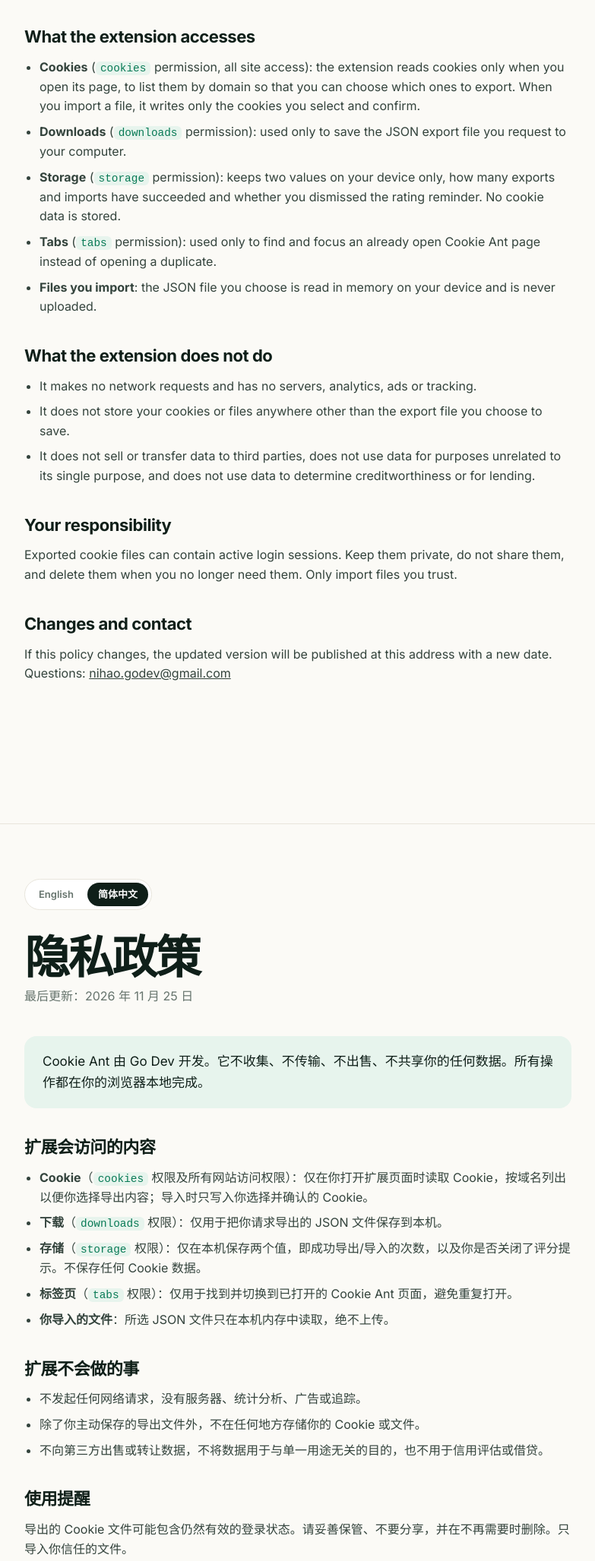
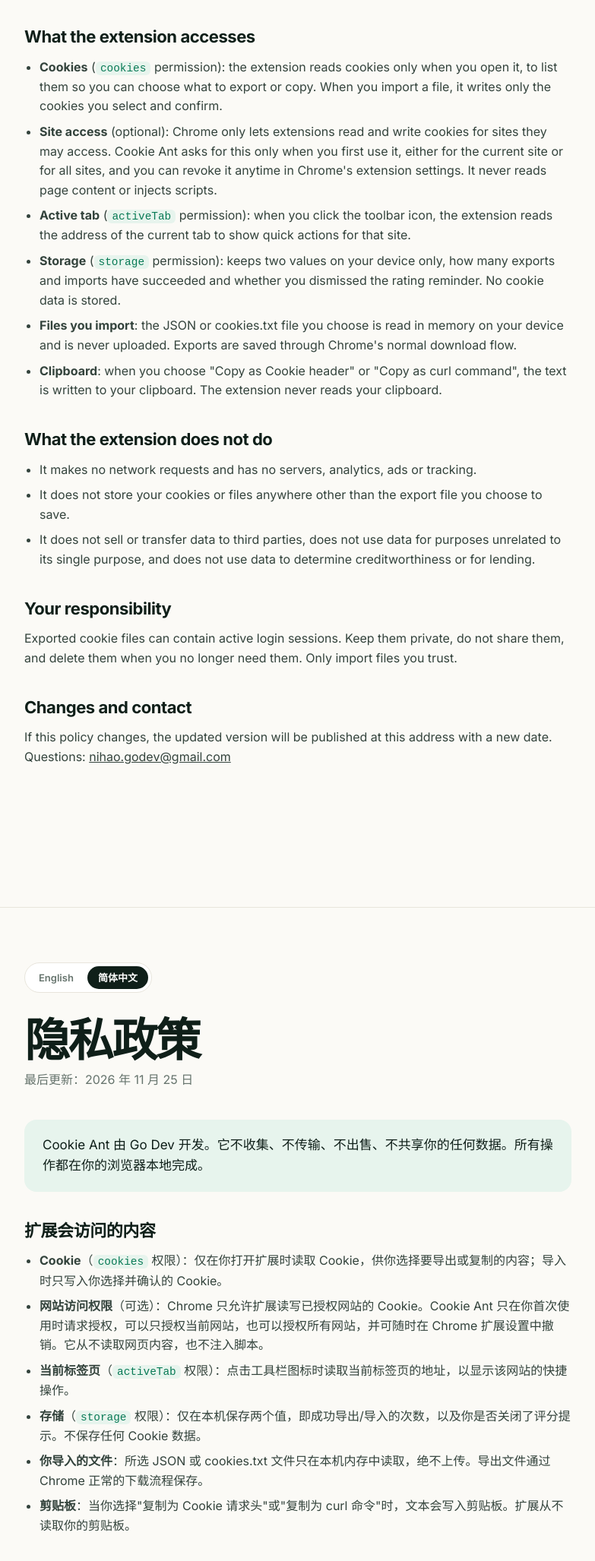
Before and after one commit to nihao-godev/nihao-godev.github.io, a plain HTML site: page cookie-ant/privacy.html in a window 1280 px wide. Shown: the part 444-2499 px from the top of the page at 76% size, without its empty margins (248-1031 px from the left). Drawn offline with Linux system fonts and the light colour scheme.

Commit message:
Update privacy policy, FAQ and screenshots for Cookie Ant 1.5

```diff
--- a/cookie-ant/privacy.html
+++ b/cookie-ant/privacy.html
@@ -30,11 +30,12 @@
 
       <h2>What the extension accesses</h2>
       <ul>
-        <li><b>Cookies</b> (<code>cookies</code> permission, all site access): the extension reads cookies only when you open its page, to list them by domain so that you can choose which ones to export. When you import a file, it writes only the cookies you select and confirm.</li>
-        <li><b>Downloads</b> (<code>downloads</code> permission): used only to save the JSON export file you request to your computer.</li>
+        <li><b>Cookies</b> (<code>cookies</code> permission): the extension reads cookies only when you open it, to list them so you can choose what to export or copy. When you import a file, it writes only the cookies you select and confirm.</li>
+        <li><b>Site access</b> (optional): Chrome only lets extensions read and write cookies for sites they may access. Cookie Ant asks for this only when you first use it, either for the current site or for all sites, and you can revoke it anytime in Chrome's extension settings. It never reads page content or injects scripts.</li>
+        <li><b>Active tab</b> (<code>activeTab</code> permission): when you click the toolbar icon, the extension reads the address of the current tab to show quick actions for that site.</li>
         <li><b>Storage</b> (<code>storage</code> permission): keeps two values on your device only, how many exports and imports have succeeded and whether you dismissed the rating reminder. No cookie data is stored.</li>
-        <li><b>Tabs</b> (<code>tabs</code> permission): used only to find and focus an already open Cookie Ant page instead of opening a duplicate.</li>
-        <li><b>Files you import</b>: the JSON file you choose is read in memory on your device and is never uploaded.</li>
+        <li><b>Files you import</b>: the JSON or cookies.txt file you choose is read in memory on your device and is never uploaded. Exports are saved through Chrome's normal download flow.</li>
+        <li><b>Clipboard</b>: when you choose "Copy as Cookie header" or "Copy as curl command", the text is written to your clipboard. The extension never reads your clipboard.</li>
       </ul>
 
       <h2>What the extension does not do</h2>
@@ -62,11 +63,12 @@
 
       <h2>扩展会访问的内容</h2>
       <ul>
-        <li><b>Cookie</b>（<code>cookies</code> 权限及所有网站访问权限）：仅在你打开扩展页面时读取 Cookie，按域名列出以便你选择导出内容；导入时只写入你选择并确认的 Cookie。</li>
-        <li><b>下载</b>（<code>downloads</code> 权限）：仅用于把你请求导出的 JSON 文件保存到本机。</li>
+        <li><b>Cookie</b>（<code>cookies</code> 权限）：仅在你打开扩展时读取 Cookie，供你选择要导出或复制的内容；导入时只写入你选择并确认的 Cookie。</li>
+        <li><b>网站访问权限</b>（可选）：Chrome 只允许扩展读写已授权网站的 Cookie。Cookie Ant 只在你首次使用时请求授权，可以只授权当前网站，也可以授权所有网站，并可随时在 Chrome 扩展设置中撤销。它从不读取网页内容，也不注入脚本。</li>
+        <li><b>当前标签页</b>（<code>activeTab</code> 权限）：点击工具栏图标时读取当前标签页的地址，以显示该网站的快捷操作。</li>
         <li><b>存储</b>（<code>storage</code> 权限）：仅在本机保存两个值，即成功导出/导入的次数，以及你是否关闭了评分提示。不保存任何 Cookie 数据。</li>
-        <li><b>标签页</b>（<code>tabs</code> 权限）：仅用于找到并切换到已打开的 Cookie Ant 页面，避免重复打开。</li>
-        <li><b>你导入的文件</b>：所选 JSON 文件只在本机内存中读取，绝不上传。</li>
+        <li><b>你导入的文件</b>：所选 JSON 或 cookies.txt 文件只在本机内存中读取，绝不上传。导出文件通过 Chrome 正常的下载流程保存。</li>
+        <li><b>剪贴板</b>：当你选择"复制为 Cookie 请求头"或"复制为 curl 命令"时，文本会写入剪贴板。扩展从不读取你的剪贴板。</li>
       </ul>
 
       <h2>扩展不会做的事</h2>
```
Also changed, not shown: cookie-ant/index.html (+3 -3 lines), assets/shot-en-dark.jpg, assets/shot-en-export.jpg.
